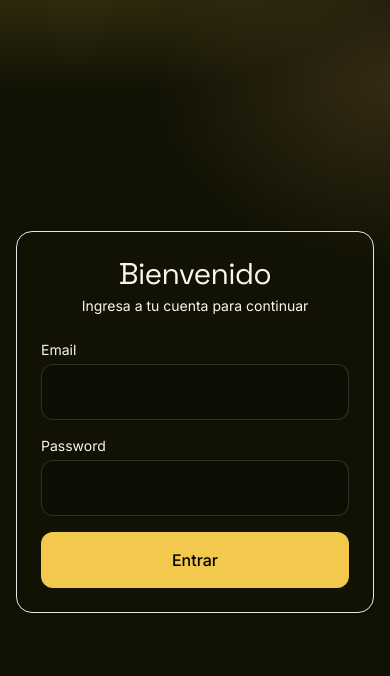
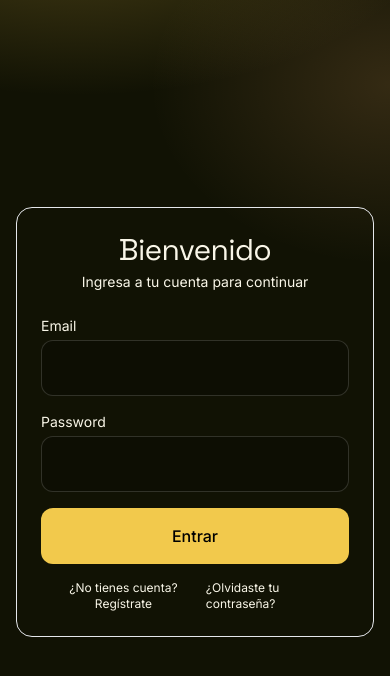
Before and after one commit to mathewfingz/Backgriffe, a Next.js app: page /login in a window 390 px wide. Shown: the top 676 px of the page. Built offline with nearby package versions, Linux system fonts and the light colour scheme.

Commit message:
feat(auth): show register toggle on mobile and dynamic subtitle; improve UX

```diff
--- a/app/(auth)/login/page.tsx
+++ b/app/(auth)/login/page.tsx
@@ -30,7 +30,7 @@ export default function LoginPage(){
           <div className="rounded-2xl border p-6 md:p-8 md:bg-white/5 md:backdrop-blur md:border-white/15 bg-transparent">
             <div className="mb-6 text-center md:text-left">
               <h1 className="text-3xl md:text-4xl font-display tracking-tight">Bienvenido</h1>
-              <p className="text-sm text-muted mt-1">Ingresa a tu cuenta para continuar</p>
+              <p className="text-sm text-muted mt-1">{isRegister ? 'Crea tu cuenta para continuar' : 'Ingresa a tu cuenta para continuar'}</p>
             </div>
 
             <form className="space-y-4" onSubmit={async (e)=>{
@@ -98,6 +98,14 @@ export default function LoginPage(){
               </button>
             </form>
 
+            {/* Toggle visible en móvil y desktop */}
+            <div className="flex justify-between text-xs text-muted mt-4 md:hidden">
+              <button onClick={()=> setIsRegister(v=>!v)} className="hover:underline" type="button">
+                {isRegister ? '¿Ya tienes cuenta? Inicia sesión' : '¿No tienes cuenta? Regístrate'}
+              </button>
+              <a href="#" className="hover:underline">¿Olvidaste tu contraseña?</a>
+            </div>
+
             {/* Desktop subtle footer links */}
             <div className="hidden md:flex justify-between text-xs text-muted mt-4">
               <button onClick={()=> setIsRegister(v=>!v)} className="hover:underline" type="button">
```
